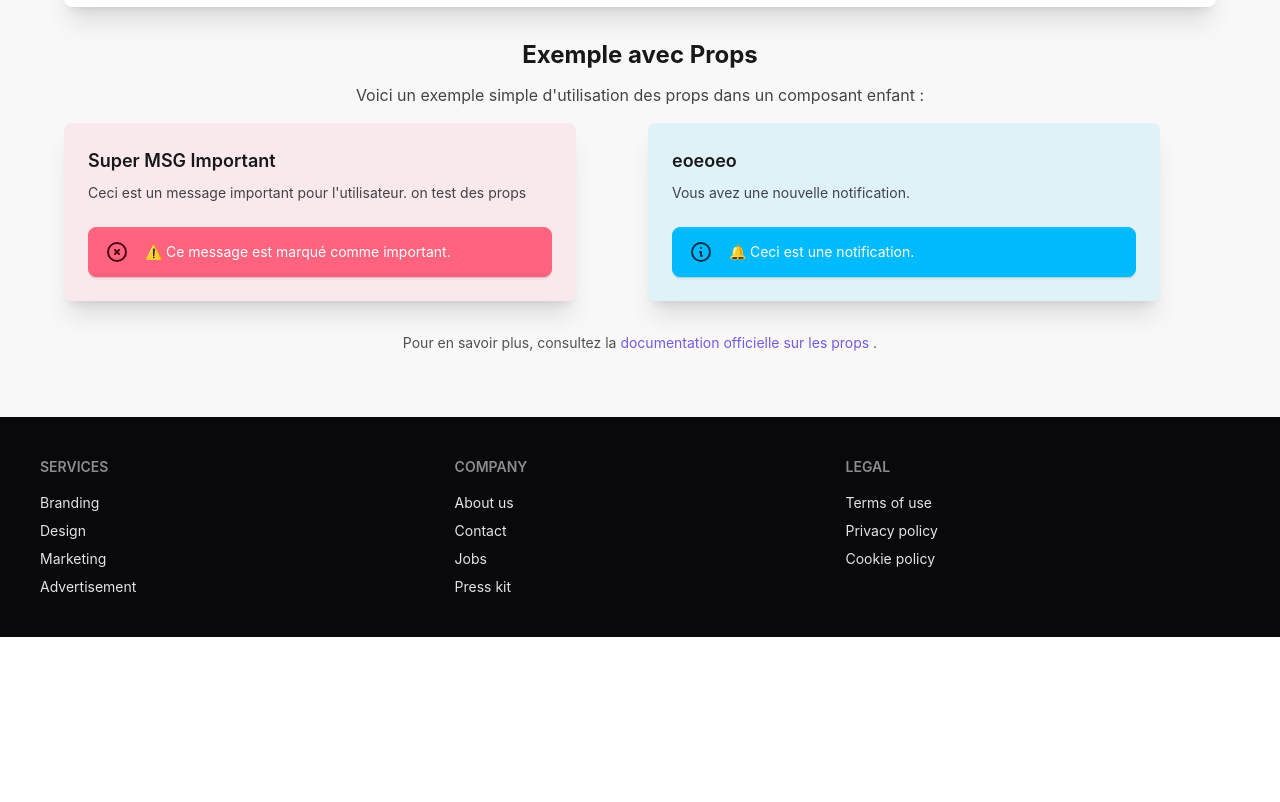
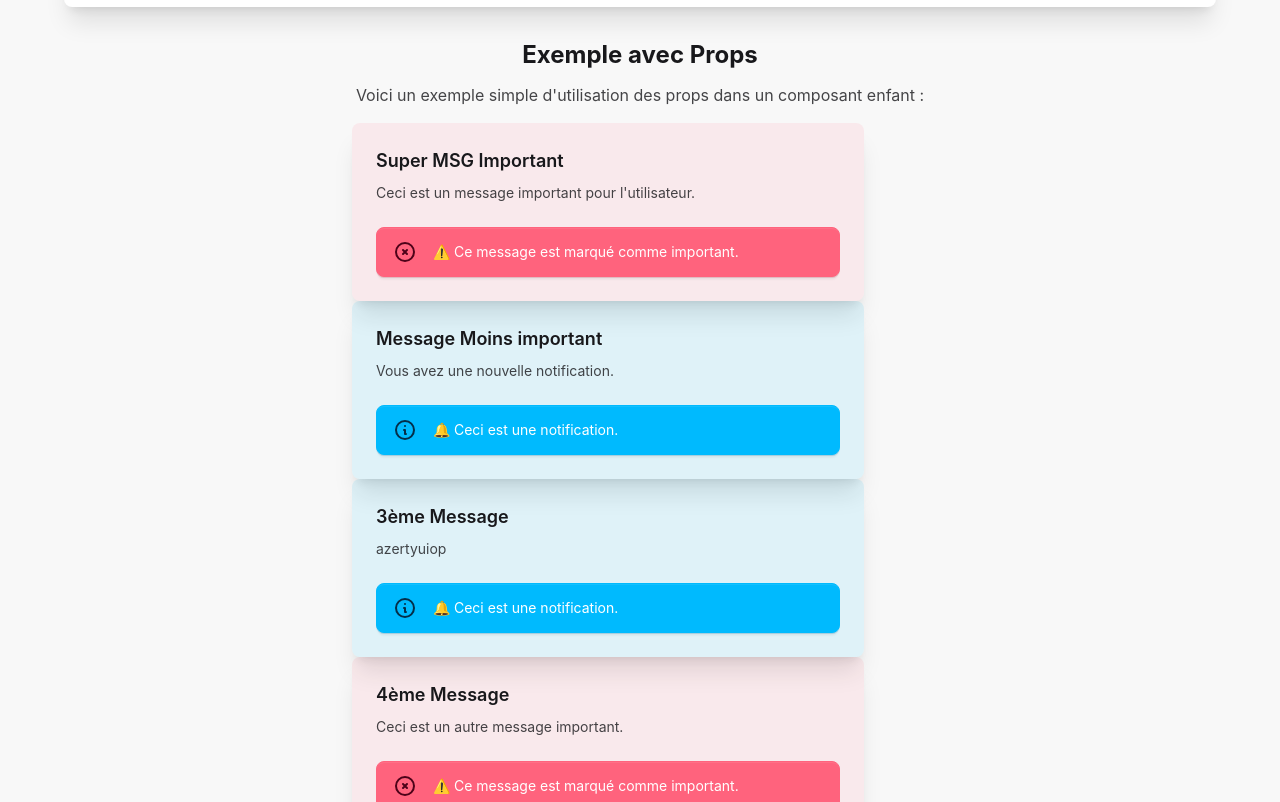
Before and after one commit to juliencongras/julien.vue, a Vue app: page /lessons/props in a window 1280 px wide. Shown: the part 378-1180 px from the top of the page. Before the commit the page ends 1015 px from the top, so only its background shows below. Built offline with nearby package versions, Linux system fonts and the light colour scheme.

Commit message:
lesson props à jour

```diff
--- a/src/views/lessons/lesson-props.vue
+++ b/src/views/lessons/lesson-props.vue
@@ -24,13 +24,29 @@
             <p class="text-base-content opacity-80 mb-4 text-center">Voici un exemple simple d'utilisation des props
                 dans un composant enfant :</p>
             <div class="flex flex-col lg:flex-row gap-4 justify-center">
-                <div class="w-full lg:w-1/2">
-                    <MessageCard msgTitle="Super MSG Important" msgContent="Ceci est un message important pour l'utilisateur. on test des props"
-                        msgType="important" />
+                <!-- <div class="w-full lg:w-1/2">
+                    <MessageCard
+                    msgTitle="Super MSG Important"
+                    msgContent="Ceci est un message important pour l'utilisateur. on test des props"
+                    msgType="important" />
                 </div>
                 <div class="w-full lg:w-1/2">
-                    <MessageCard msgTitle="eoeoeo" msgContent="Vous avez une nouvelle notification."
-                        msgType="notification" />
+                    <MessageCard
+                    msgTitle="Message Moins important"
+                    msgContent="Vous avez une nouvelle notification."
+                    msgType="notification" />
+                </div>
+                <div class="w-full lg:w-1/2">
+                    <MessageCard
+                    msgTitle="3ème Message"
+                    msgContent="azertyuiop"
+                    msgType="notification" />
+                </div> -->
+                <div class="w-full lg:w-1/2">
+                    <MessageCard v-for="(oneData, index) in dataFromParent" :key="index"
+                    v-bind:msgTitle="oneData.msgTitle"
+                    v-bind:msgContent="oneData.msgContent"
+                    v-bind:msgType="oneData.msgType" />
                 </div>
             </div>
         </section>
@@ -50,6 +66,29 @@
 
 <script setup lang='js'>
 import MessageCard from '../../components/MessageCard.vue';
+
+const dataFromParent = [
+    {
+        msgTitle: "Super MSG Important",
+        msgContent: "Ceci est un message important pour l'utilisateur.",
+        msgType: "important"
+    },
+    {
+        msgTitle: "Message Moins important",
+        msgContent: "Vous avez une nouvelle notification.",
+        msgType: "notification"
+    },
+    {
+        msgTitle: "3ème Message",
+        msgContent: "azertyuiop",
+        msgType: "notification"
+    },
+    {
+        msgTitle: "4ème Message",
+        msgContent: "Ceci est un autre message important.",
+        msgType: "important"
+    }
+];
 </script>
 
 <style scoped lang="css">
```
